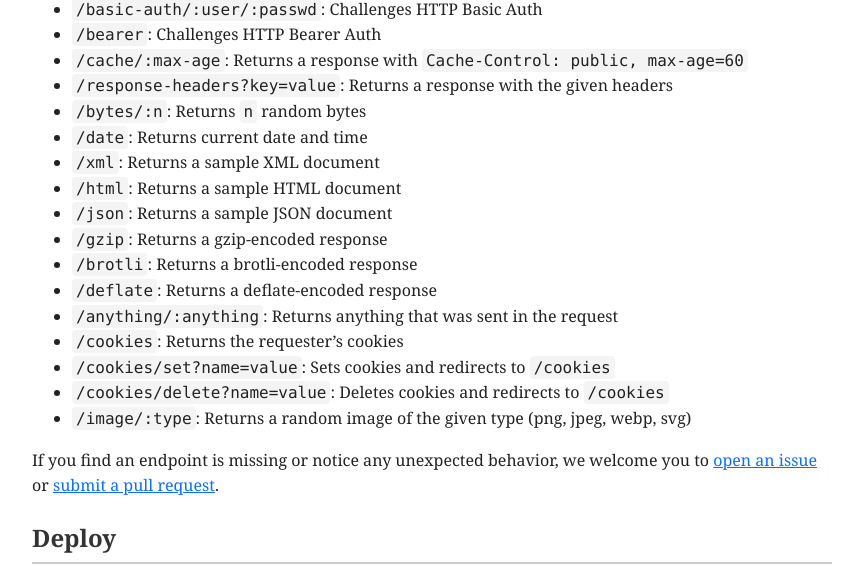
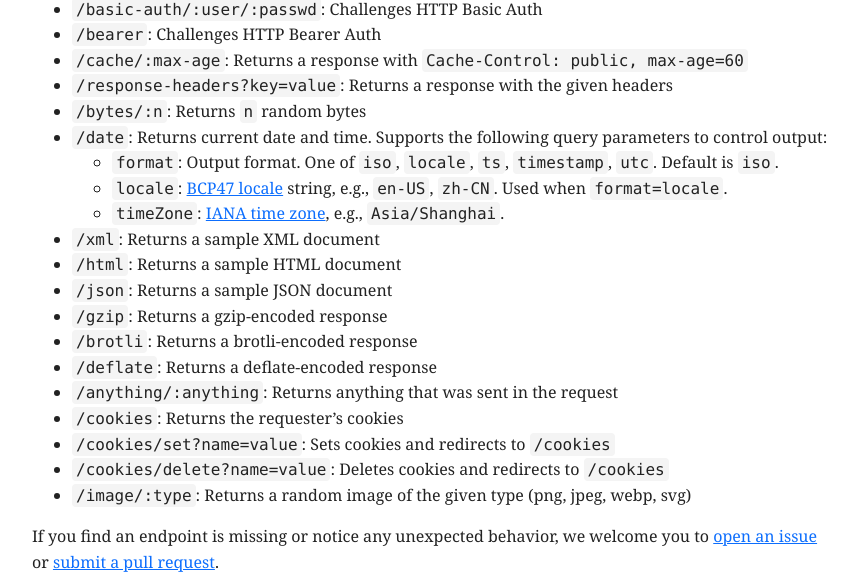
Before and after one commit to jiacai2050/httpbin, a website: page docs/index.html in a window 1280 px wide. Shown: the part 1918-2499 px from the top of the page, without its empty margins (208-1071 px from the left). Drawn offline with Linux system fonts and the light colour scheme.

Commit message:
fix reviews

```diff
--- a/docs/index.html
+++ b/docs/index.html
@@ -95,7 +95,20 @@
     <li><code>/response-headers?key=value</code>: Returns a response
     with the given headers</li>
     <li><code>/bytes/:n</code>: Returns <code>n</code> random bytes</li>
-    <li><code>/date</code>: Returns current date and time</li>
+    <li><code>/date</code>: Returns current date and time. Supports the
+    following query parameters to control output:
+    <ul>
+    <li><code>format</code>: Output format. One of <code>iso</code>,
+    <code>locale</code>, <code>ts</code>, <code>timestamp</code>,
+    <code>utc</code>. Default is <code>iso</code>.</li>
+    <li><code>locale</code>: <a
+    href="https://www.rfc-editor.org/rfc/bcp/bcp47.txt">BCP47 locale</a>
+    string, e.g., <code>en-US</code>, <code>zh-CN</code>. Used when
+    <code>format=locale</code>.</li>
+    <li><code>timeZone</code>: <a
+    href="https://en.wikipedia.org/wiki/List_of_tz_database_time_zones">IANA
+    time zone</a>, e.g., <code>Asia/Shanghai</code>.</li>
+    </ul></li>
     <li><code>/xml</code>: Returns a sample XML document</li>
     <li><code>/html</code>: Returns a sample HTML document</li>
     <li><code>/json</code>: Returns a sample JSON document</li>
--- a/src/index.js
+++ b/src/index.js
@@ -16,6 +16,10 @@ export default {
       }
 
       const resp = await handle(req, env, ctx);
+      // console.log(`[${req.method}] ${req.url} -> ${resp.status}`);
+      if (resp.status === 101) {
+        return resp;
+      }
       return addCorsHeaders(new Response(resp.body, resp), origin);
     } catch (err) {
       if (err instanceof CustomError) {
```
Also changed, not shown: README.md.
